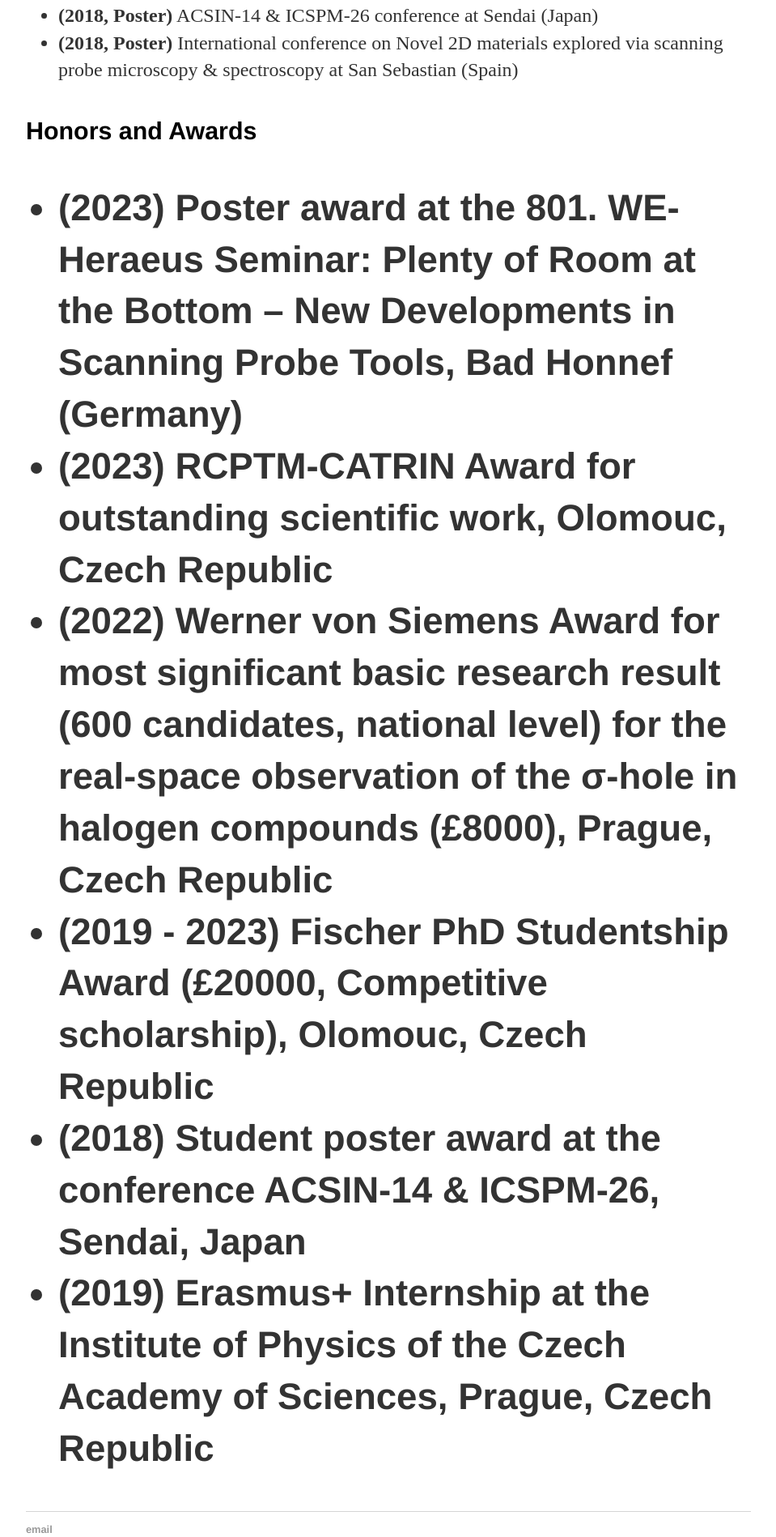
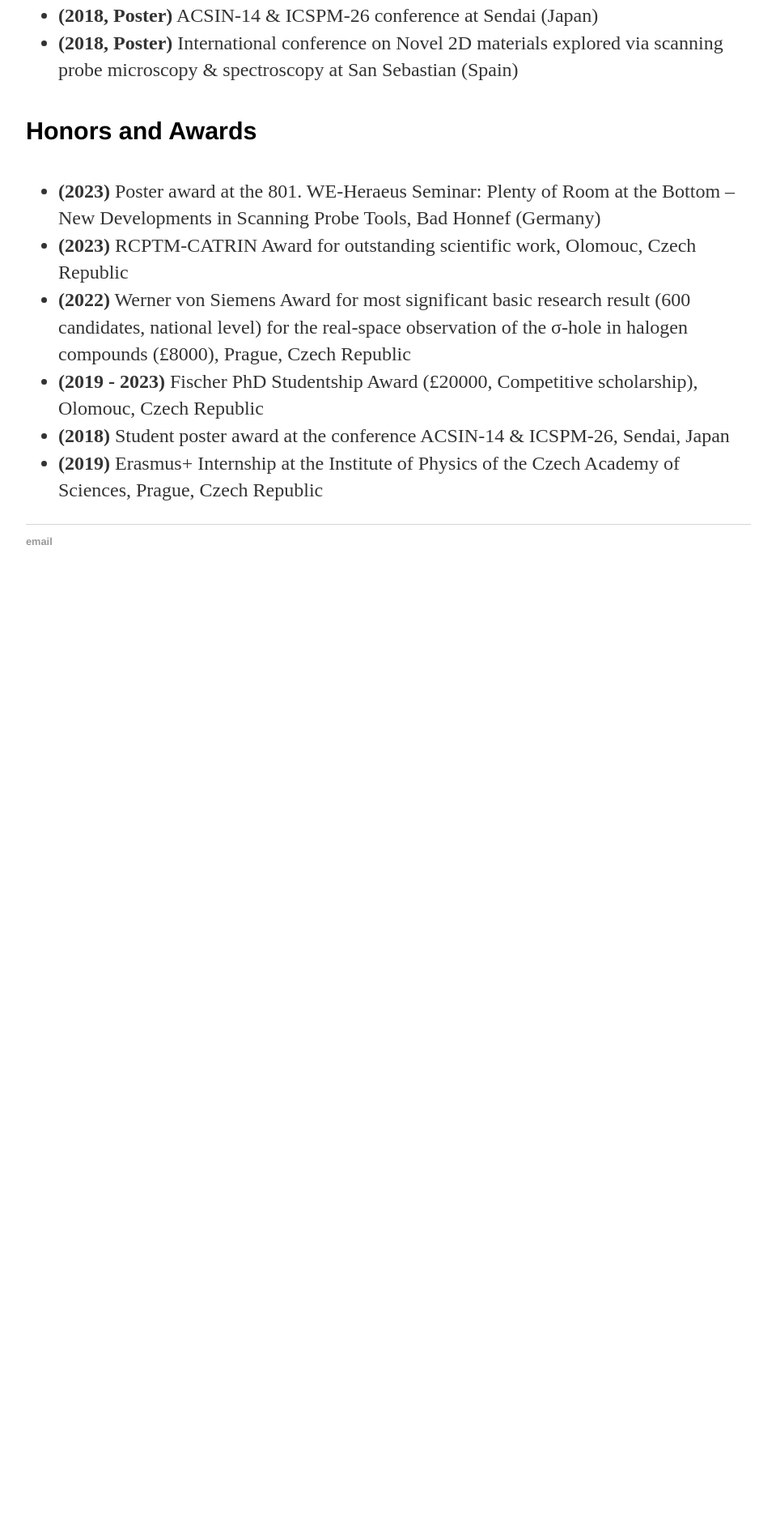
Before and after one commit to BenjaminMallada/BenjaminMallada.github.io, a Jekyll site: the page built from about/index.html, in a window 1280 px wide. Shown: the part 1917-3815 px from the top of the page at 81% size, without its empty margins (160-1119 px from the left). Built offline with Jekyll 4.4.1, drawn with Linux system fonts in a browser that asks for light colours; after the commit the page ends 2655 px from its top, so only the background shows below that.

```diff
--- a/about/index.html
+++ b/about/index.html
@@ -78,7 +78,7 @@
 			</ul>
 
 
-			<h4>Honors and Awards</4>
+			<h4>Honors and Awards</h4>
 			<ul>
 			  <li>
 			    <strong>(2023)</strong> Poster award at the 801. WE-Heraeus Seminar: Plenty of Room at the Bottom – New Developments in Scanning Probe Tools, Bad Honnef (Germany)
--- a/index.html
+++ b/index.html
@@ -4,6 +4,6 @@
 ---
 
 <div class="intro">
-    <img src="/images/profile.jpg" alt="Benjamin Mallada" style="float: left; margin-right: 20px;">
+    <img src="/images/profile.jpg" alt="Benjamin Mallada" style="float: left; margin-right: 20px; width: 200px;">
     <p>Hi, I'm Benjamin Mallada, but you might find me also by my long, full name <a href="about\index.html">elsewhere</a>. I am a postdoctoral researcher in the field of Scanning Probe Microscopy in UHV at cryogenic conditions. I focus mainly on building and characterizing with atomic precision all sorts of molecular and atomic systems. I am particularly interested in the charge distribution in single molecules and atoms using Kelvin Probe Force Microscopy (KPFM), the on-surface synthesis of pi-conjugated systems, and the Electrospray Deposition (ESD) of big molecules or very fragile biomolecules. Currently, I am working at CATRIN-RCPTM in Palacky University Olomouc in the group of <a href="https://www.rcptm.com/groups/molecular-nanostructures-on-surfaces/">Molecular Nanostructures on Surfaces</a> and at <a href="https://nanosurf.fzu.cz/">NanosurfLab</a> in the Institute of Physics of the Czech Academy of Science in the Czech Republic.</p>
 </div>
```
